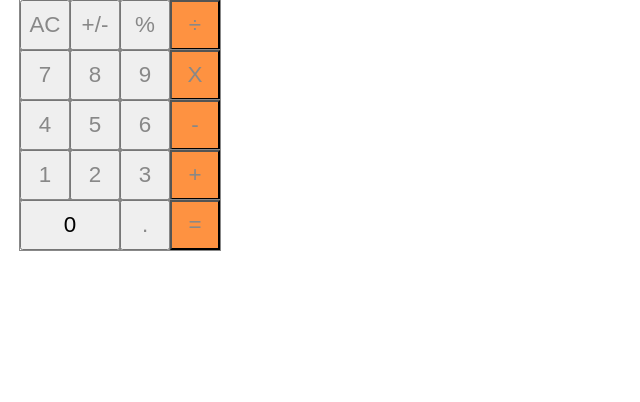
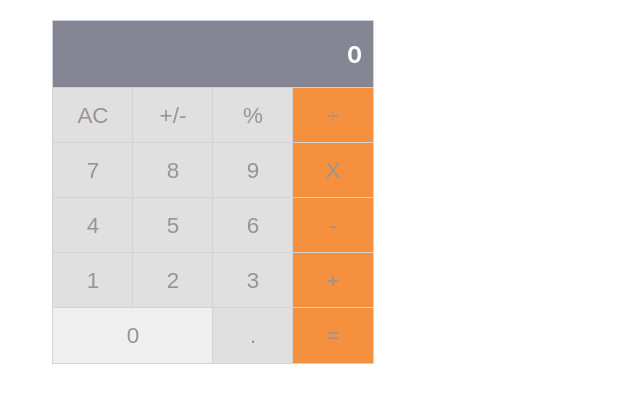
Before and after one commit to Emmy-github-webdev/math-magicians, a React (Create React App) app: page / in a window 1280 px wide. Shown: the top 402 px of the page, without its empty margins (0-640 px from the left). Built offline with nearby package versions, Linux system fonts and the light colour scheme.

Commit message:
Add calculator component

```diff
--- a/src/components/Calculator.css
+++ b/src/components/Calculator.css
@@ -2,8 +2,9 @@
   display: flex;
   flex-direction: column;
   align-items: center;
-  height: 10vh;
-  width: 240px;
+  margin: 13px 5px;
+  padding: 8px;
+  width: 400px;
 }
 
 .calc-row {
@@ -16,25 +17,41 @@
   align-items: center;
   font-weight: lighter;
   font-size: 1.4em;
-  outline: 1px solid #888;
+  outline: 1px solid #d3d3d3;
+  color: #99948f;
+  border: none;
 }
 
 .calc-button,
 .calc-operator {
-  width: 50px;
-  height: 50px;
+  width: 80px;
+  height: 55px;
 }
 
 .calc-button {
-  color: #888;
+  background-color: #e0e0e0;
 }
 
 .calc-zero {
-  width: 100px;
-  height: 50px;
+  width: 160px;
+  height: 55px;
 }
 
 .calc-operator {
-  background-color: #fe9241;
-  color: #888;
+  background-color: #f5913e;
 }
+
+.calc-input {
+  height: 2em;
+  width: 298px;
+  display: flex;
+  justify-content: flex-end;
+  align-items: center;
+  font-weight: bold;
+  font-size: 1.4em;
+  background-color: #858694;
+  color: #fff;
+  padding: 0.5em;
+  outline: 1px solid #d3d3d3;
+  border: none;
+}
--- a/src/components/Calculator.js
+++ b/src/components/Calculator.js
@@ -11,35 +11,35 @@ class Calculator extends React.Component {
   render() {
     return (
       <div className="calc-content">
+        <div className="calc-input">0</div>
         <div className="calc-row">
           <button className="calc-button" type="button">AC</button>
           <button className="calc-button" type="button">+/-</button>
           <button className="calc-button" type="button">%</button>
-          <button className="calc-button calc-operator" type="button">÷</button>
+          <button className="calc-operator" type="button">÷</button>
         </div>
         <div className="calc-row">
           <button className="calc-button" type="button">7</button>
           <button className="calc-button" type="button">8</button>
           <button className="calc-button" type="button">9</button>
-          <button className="calc-button calc-operator" type="button">X</button>
+          <button className="calc-operator" type="button">X</button>
         </div>
         <div className="calc-row">
           <button className="calc-button" type="button">4</button>
           <button className="calc-button" type="button">5</button>
           <button className="calc-button" type="button">6</button>
-          <button className="calc-button calc-operator" type="button">-</button>
+          <button className="calc-operator" type="button">-</button>
         </div>
         <div className="calc-row">
           <button className="calc-button" type="button">1</button>
           <button className="calc-button" type="button">2</button>
           <button className="calc-button" type="button">3</button>
-          <button className="calc-button calc-operator" type="button">+</button>
+          <button className="calc-operator" type="button">+</button>
         </div>
         <div className="calc-row">
           <button className="calc-zero" type="button">0</button>
-          {/* <button className="calc-button" type="button">+/-</button> */}
           <button className="calc-button" type="button">.</button>
-          <button className="calc-button calc-operator" type="button">=</button>
+          <button className="calc-operator" type="button">=</button>
         </div>
       </div>
     );
```
